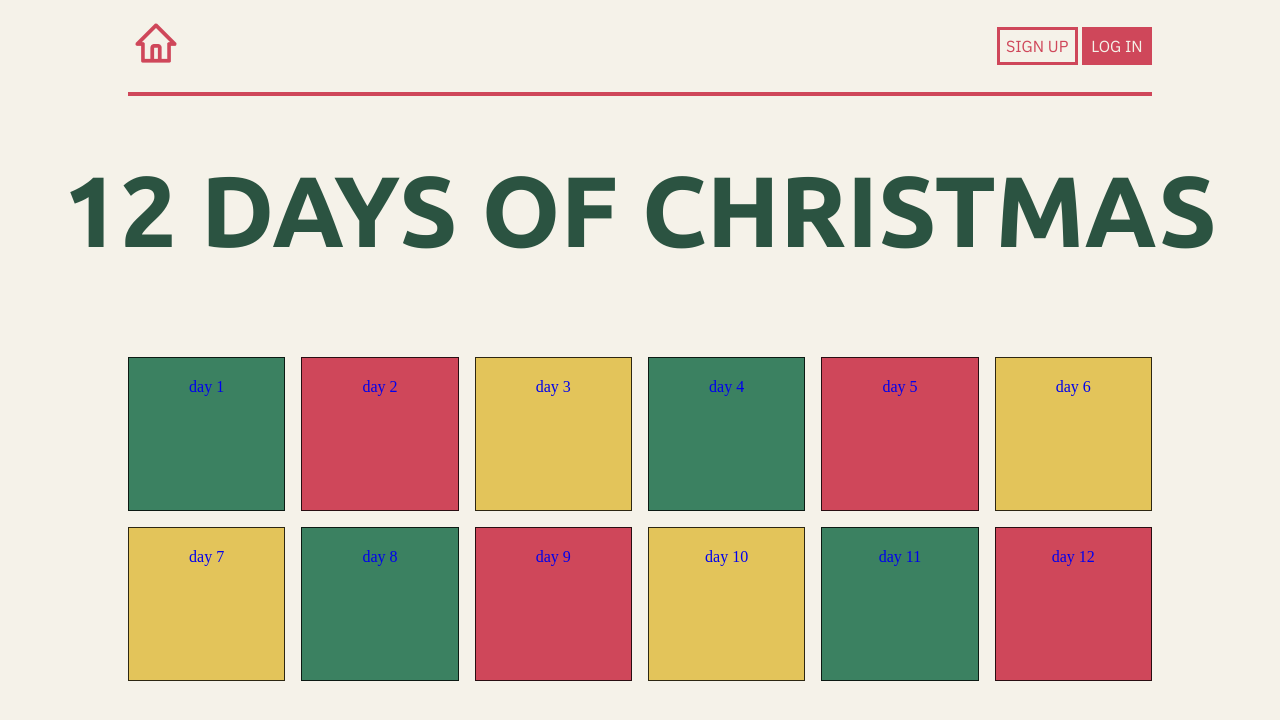
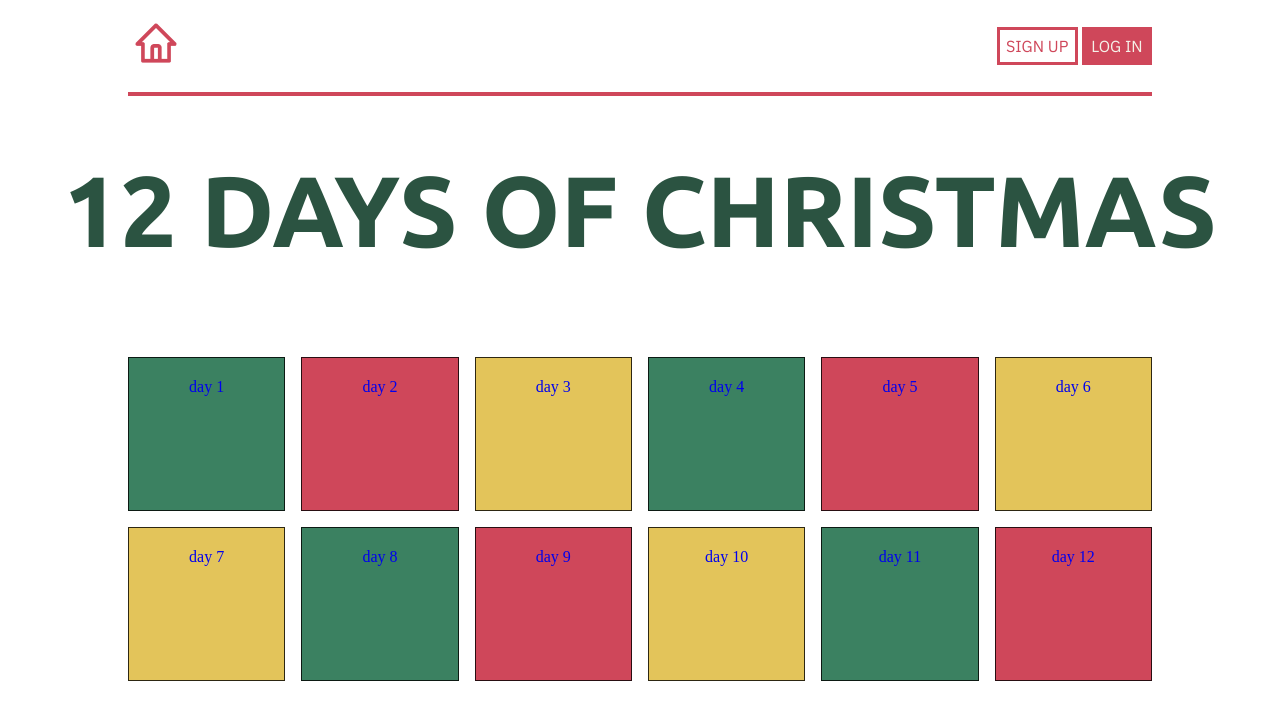
Before and after one commit to chuahxinyu/12-days-of-christmas-with-us, a Flask app: page / in a window 1280 px wide. Shown: the top 720 px of the page. Run offline with Flask 2, Linux system fonts and the light colour scheme.

Commit message:
Minor changes to index

```diff
--- a/static/styles/index.css
+++ b/static/styles/index.css
@@ -1,17 +1,20 @@
 * {
   margin: 0;
   padding: 0;
-  background-color: #f5f2e9;
 }
+
 body {
   width: 100vw;
   margin: 0;
   padding: 0;
 }
+
 .header {
   min-height: 0px;
   width: 100%;
 }
+
+/* NAVBAR */
 nav {
   display: flex;
   padding: 1rem 0;
@@ -24,20 +27,14 @@ nav {
   border-bottom: 4px solid #cf475a;
 }
   nav ul {
-  /* float: right; */
-  /* margin-right: 20px; */
     list-style: none;
   }
   nav ul li {
-  /* list-style: none; */
     display: inline-block;
-  /* margin: 0 5px; */
-  /* position: relative; */
   }
 
   /* SIGN UP and LOGIN buttons */
   nav ul li a {
-  /* color: #000000; */
     text-transform: uppercase;
     padding: 0.4rem;
     border: 3px solid #cf475a;
@@ -62,7 +59,6 @@ nav ul li a {
 
   font-family: Ubuntu;
   font-style: normal;
-  /* font-weight: bold; */
   font-size: 50px;
   line-height: 165px;
   display: block;
@@ -93,10 +89,6 @@ nav ul li a {
   text-align: center;
   display: inline-block;
 }
-/* .grid-container a {
-  background-color: rgba(255, 255, 255, 0.8);
-  border: 1px solid rgba(0, 0, 0, 0.8);
-} */
 
 .grid-item.yellow {
   background-color: #e3c45a;
--- a/templates/index.html
+++ b/templates/index.html
@@ -31,8 +31,6 @@
       </nav>
     </section>
 
-    <div class="horizontal-line"></div>
-
     <div class="text_box">
       <h1>12 DAYS OF CHRISTMAS</h1>
     </div>
```
Lines whose indentation alone changed are shown as unchanged.
